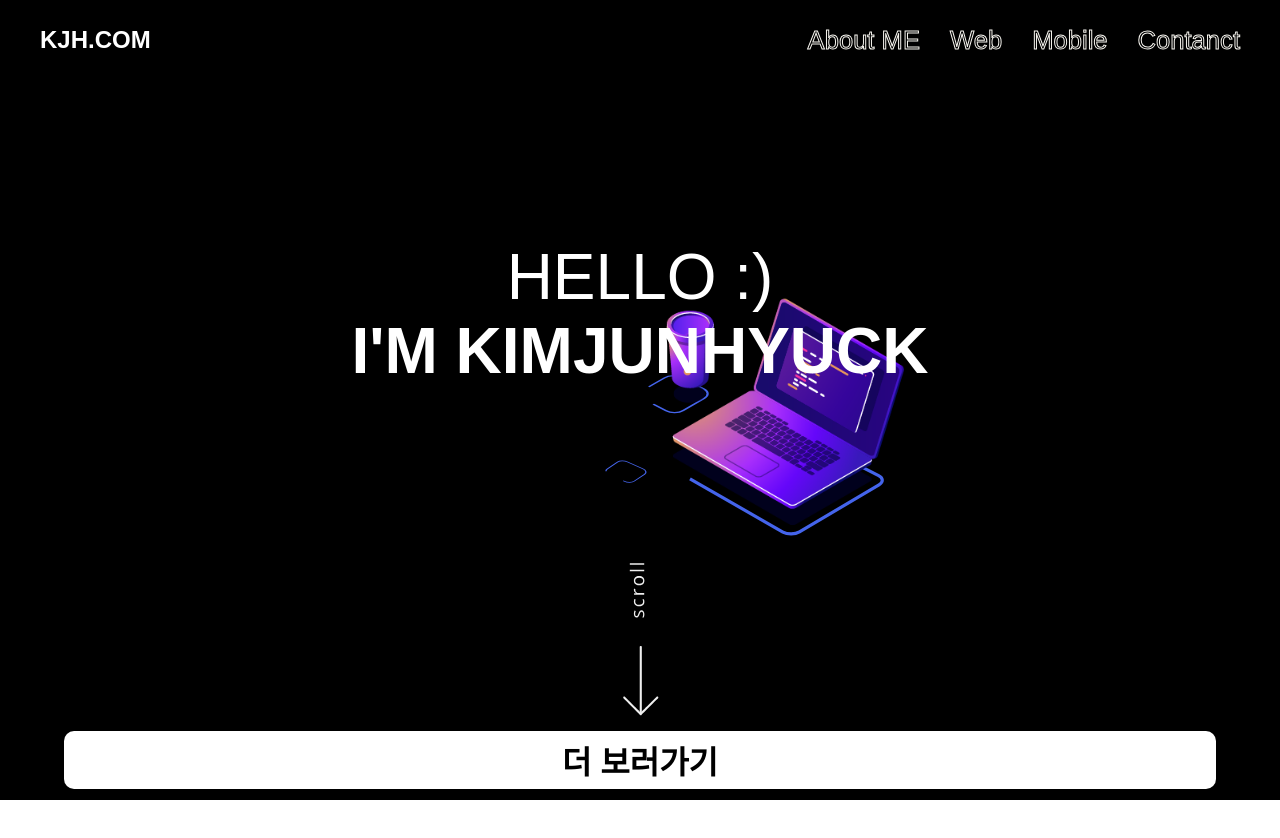
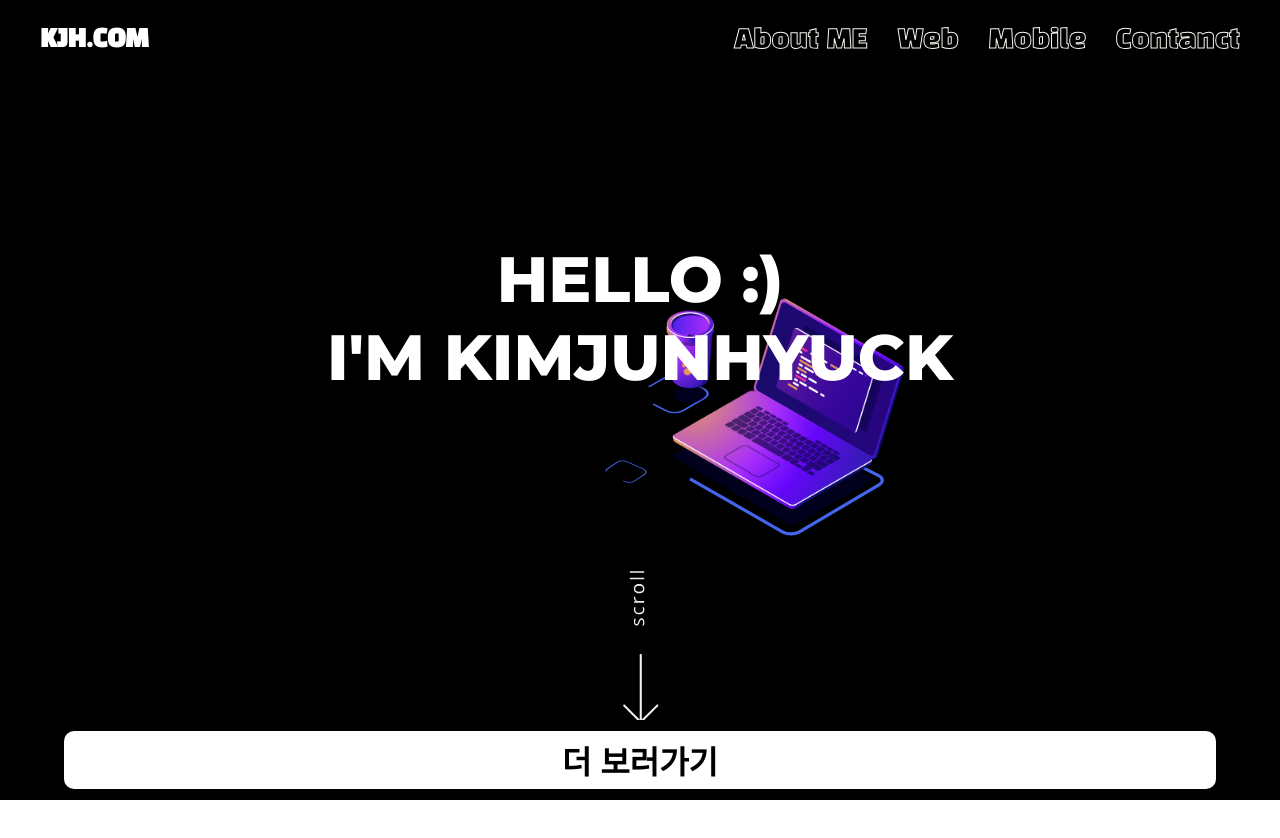
Before and after one commit to heisjun/Junhyuck.com, a React (Create React App) app: page / in a window 1280 px wide. Shown: the top 838 px of the page. Built offline with nearby package versions, Linux system fonts and the light colour scheme.

Commit message:
Feat : Add woff Fonts
웹 성능 개선을 위해 WOFF 형식 폰트 적용

```diff
--- a/src/App.css
+++ b/src/App.css
@@ -1,6 +1,23 @@
 @font-face {
     font-family: 'Chosunilbo_myungjo';
-    src: url('https://cdn.jsdelivr.net/gh/projectnoonnu/noonfonts_one@1.0/Chosunilbo_myungjo.woff') format('woff');
+    src: url('/src/fonts/Chosunilbo_myungjo.woff') format('woff');
     font-weight: normal;
+    font-display: swap;
     font-style: normal;
 }
+
+@font-face {
+    font-family: 'Black_Han_Sans';
+    src: url('/src/fonts/BlackHanSans-Regular.woff') format('woff');
+    font-weight: 400;
+    font-display: swap;
+    font-style: normal;
+}
+
+@font-face {
+    font-family: 'Montserrat';
+    src: url('/src/fonts/Montserrat-ExtraBold.woff') format('woff');
+    font-weight: 900;
+    font-display: swap;
+    font-style: normal;
+}
--- a/src/components/Layout/Header/Header.tsx
+++ b/src/components/Layout/Header/Header.tsx
@@ -52,7 +52,7 @@ const hambugBtnStyle = css`
 `;
 const h2Style = css`
   cursor: pointer;
-  font-family: "Black Han Sans", sans-serif;
+  font-family: "Black_Han_Sans";
 `;
 const ulStyle = css`
   @media (max-width: 768px) {
@@ -60,7 +60,7 @@ const ulStyle = css`
   }
   display: flex;
   justify-content: end;
-  font-family: "Black Han Sans", sans-serif;
+  font-family: "Black_Han_Sans";
   font-size: 2vw;
   list-style-type: none;
   li {
--- a/src/components/SideBar/index.tsx
+++ b/src/components/SideBar/index.tsx
@@ -59,7 +59,7 @@ const SideBarWrap = css`
 
 const ulStyle = css`
   justify-content: end;
-  font-family: "Black Han Sans", sans-serif;
+  font-family: "Black_Han_Sans";
   font-size: 40px;
   list-style-type: none;
   li {
--- a/src/components/WebInfoComponent/index.tsx
+++ b/src/components/WebInfoComponent/index.tsx
@@ -64,7 +64,7 @@ const BtnStyle = css`
 const TitleStyle = css`
   font-size: 40px;
   font-weight: bold;
-  font-family: "Montserrat", sans-serif;
+  font-family: "Montserrat";
 `;
 
 const TextStyle = css`
--- a/src/pages/MainPage/index.tsx
+++ b/src/pages/MainPage/index.tsx
@@ -51,7 +51,7 @@ function MainPage() {
     color: white;
     font-size: 5vw;
     font-weight: bold;
-    font-family: "Montserrat", sans-serif;
+    font-family: "Montserrat";
     ${isInViewport ? fadeInStyles : fadeOutStyles};
     @media (max-width: 768px) {
       font-size: 9vw;
@@ -62,7 +62,7 @@ function MainPage() {
     color: white;
     font-size: 5vw;
     ${isInViewport ? fadeInStyles : fadeOutStyles};
-    font-family: "Montserrat", sans-serif;
+    font-family: "Montserrat";
     @media (max-width: 768px) {
       font-size: 10vw;
     }
```
